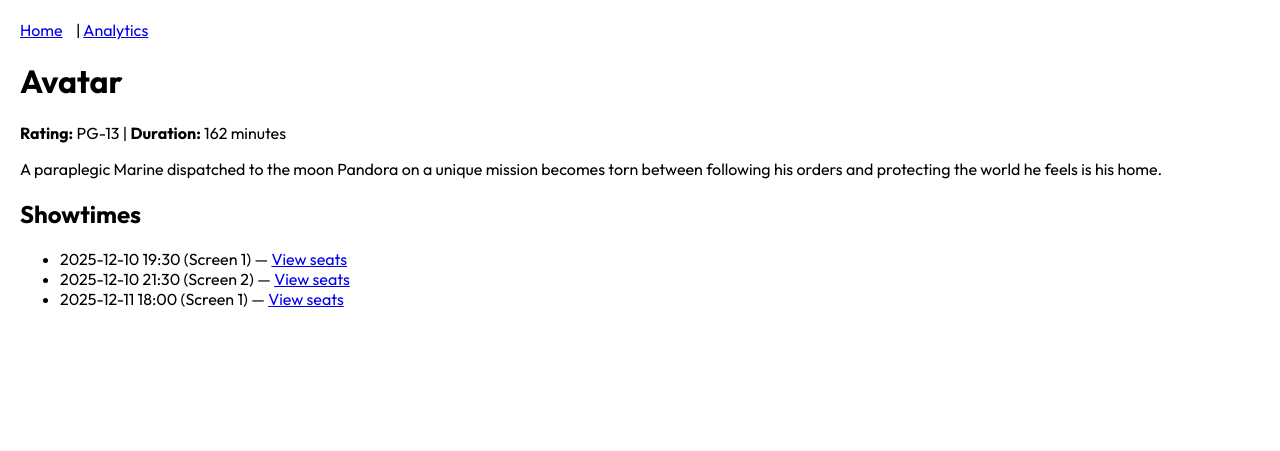
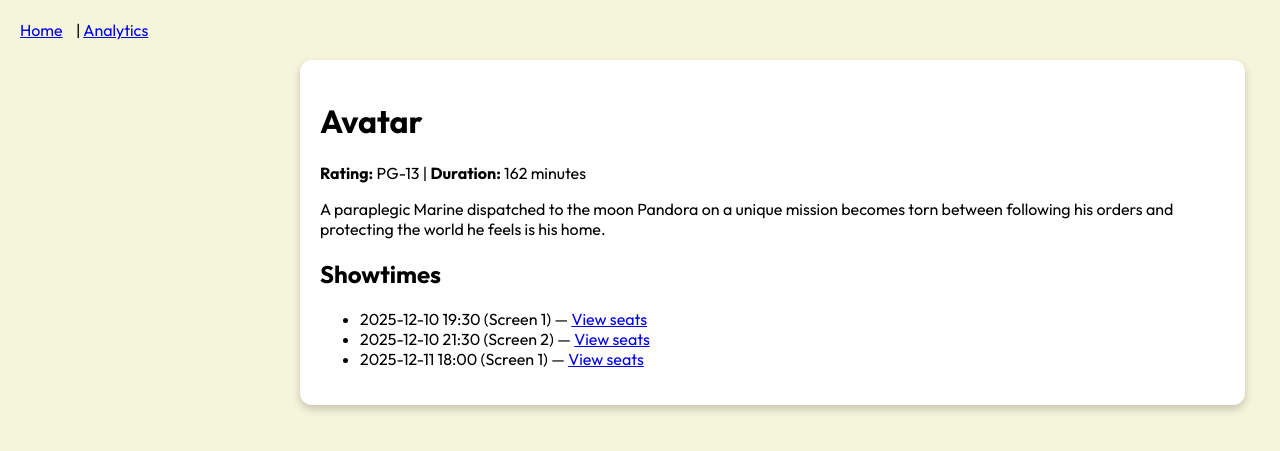
Before and after one commit to Trinitybb/movie_booking_app, a Flask app: page /movie/1 in a window 1280 px wide. Shown: the top 451 px of the page. Run offline with Flask 3, Linux system fonts and the light colour scheme; data comes from the database, SQL or seed files in the repository; both versions use the stored data as it was after the commit.

Commit message:
Changes to movie.html and style.css

```diff
--- a/static/style.css
+++ b/static/style.css
@@ -10,6 +10,7 @@
 body {
     font-family: "Outfit", sans-serif;
     margin: 20px;
+    background-color: beige;
 }
 
 nav a {
@@ -56,3 +57,18 @@
     background-color: #ffdddd;
     border: 1px solid #ff7777;
 }
+.card{
+    margin:20px;
+    position: relative;
+    left: 260px;
+    box-shadow: 0 4px 8px 0 rgba(0,0,0,0.2);
+    padding: 20px;
+    border-radius: 12px;
+    transition: 0.3s;
+    width: 73%;
+    background-color: #ffffff;
+}
+
+.card:hover{
+    box-shadow: 0 8px 16px 0 rgba(0,0,0,0.2)
+}
--- a/templates/movie.html
+++ b/templates/movie.html
@@ -1,5 +1,12 @@
 {% extends "base.html" %}
 {% block content %}
+
+<div class = "movieCard">
+</div>
+
+
+<div class = "card">
+
 <h1>{{ movie["title"] }}</h1>
 <p><strong>Rating:</strong> {{ movie["rating"] }} | <strong>Duration:</strong> {{ movie["duration_minutes"] }} minutes</p>
 <p>{{ movie["description"] }}</p>
@@ -16,3 +23,4 @@
   {% endfor %}
 </ul>
 {% endblock %}
+</div>
```
Also changed, not shown: movie_booking.db.
